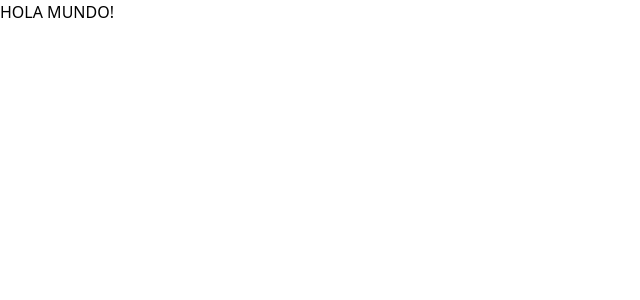
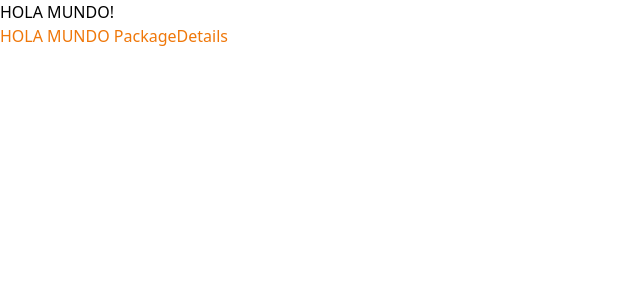
Before and after one commit to GermanCuevas/box-client, a Next.js app: page / in a window 1280 px wide. Shown: the top 300 px of the page, without its empty margins (0-640 px from the left). Built offline with nearby package versions, Linux system fonts and the light colour scheme.

Commit message:
fix: fix the tailwind config to see change on commons folder

```diff
--- a/src/app/page.tsx
+++ b/src/app/page.tsx
@@ -1,7 +1,10 @@
+import PackageDetails from '@/commons/PackageDetails'
+
 export default function Home() {
   return (
     <main>
       <h1>HOLA MUNDO!</h1>
+      <PackageDetails />
     </main>
   )
 }
--- /dev/null
+++ b/src/commons/PackageDetails.tsx
@@ -0,0 +1,7 @@
+export default function PackageDetails() {
+  return (
+    <div>
+      <ul className=" text-orange ">HOLA MUNDO PackageDetails</ul>
+    </div>
+  )
+}
--- a/tailwind.config.ts
+++ b/tailwind.config.ts
@@ -4,7 +4,8 @@ const config: Config = {
   content: [
     './src/pages/**/*.{js,ts,jsx,tsx,mdx}',
     './src/components/**/*.{js,ts,jsx,tsx,mdx}',
-    './src/app/**/*.{js,ts,jsx,tsx,mdx}'
+    './src/app/**/*.{js,ts,jsx,tsx,mdx}',
+    './src/commons/**/*.{js,ts,jsx,tsx,mdx}'
   ],
 
   theme: {
```
